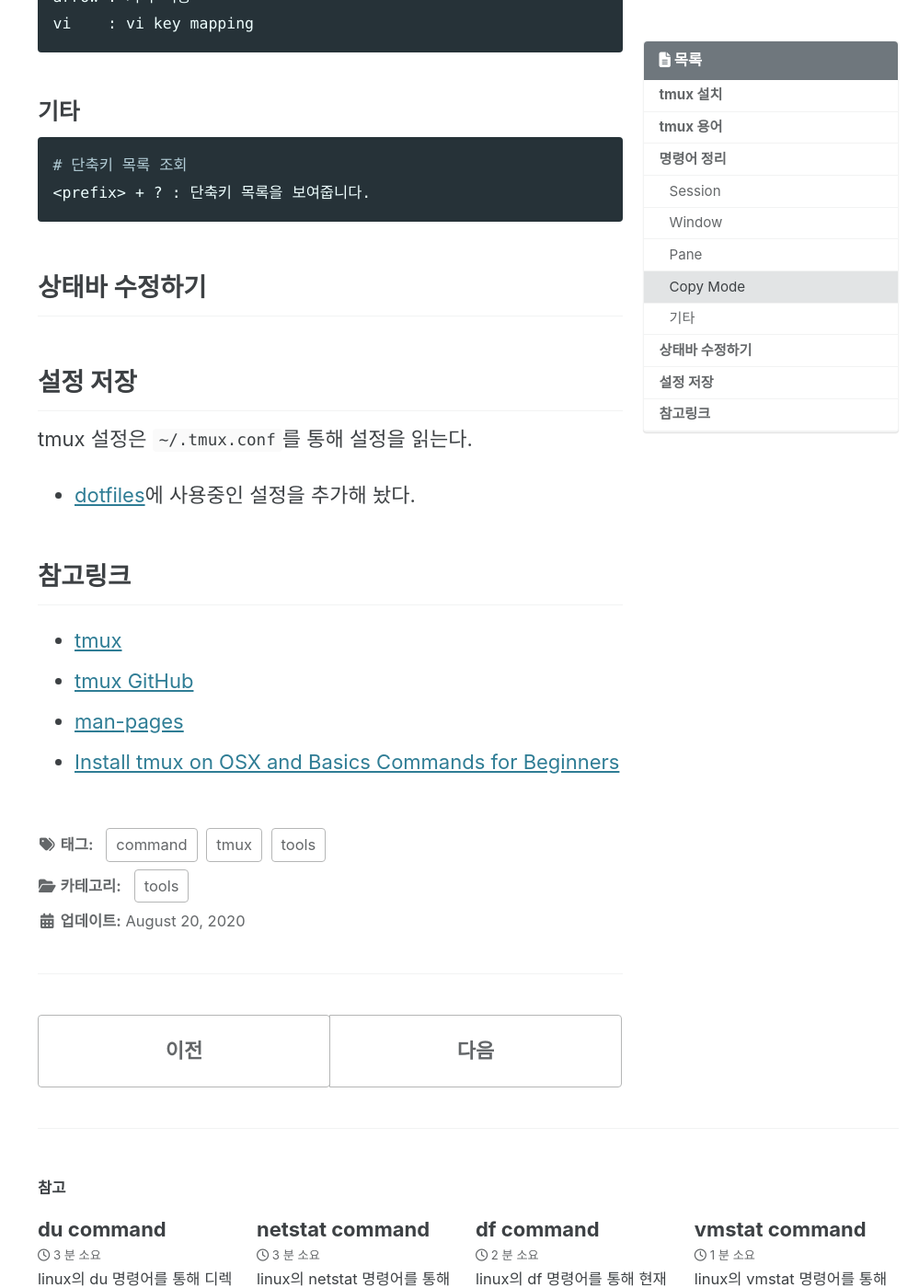
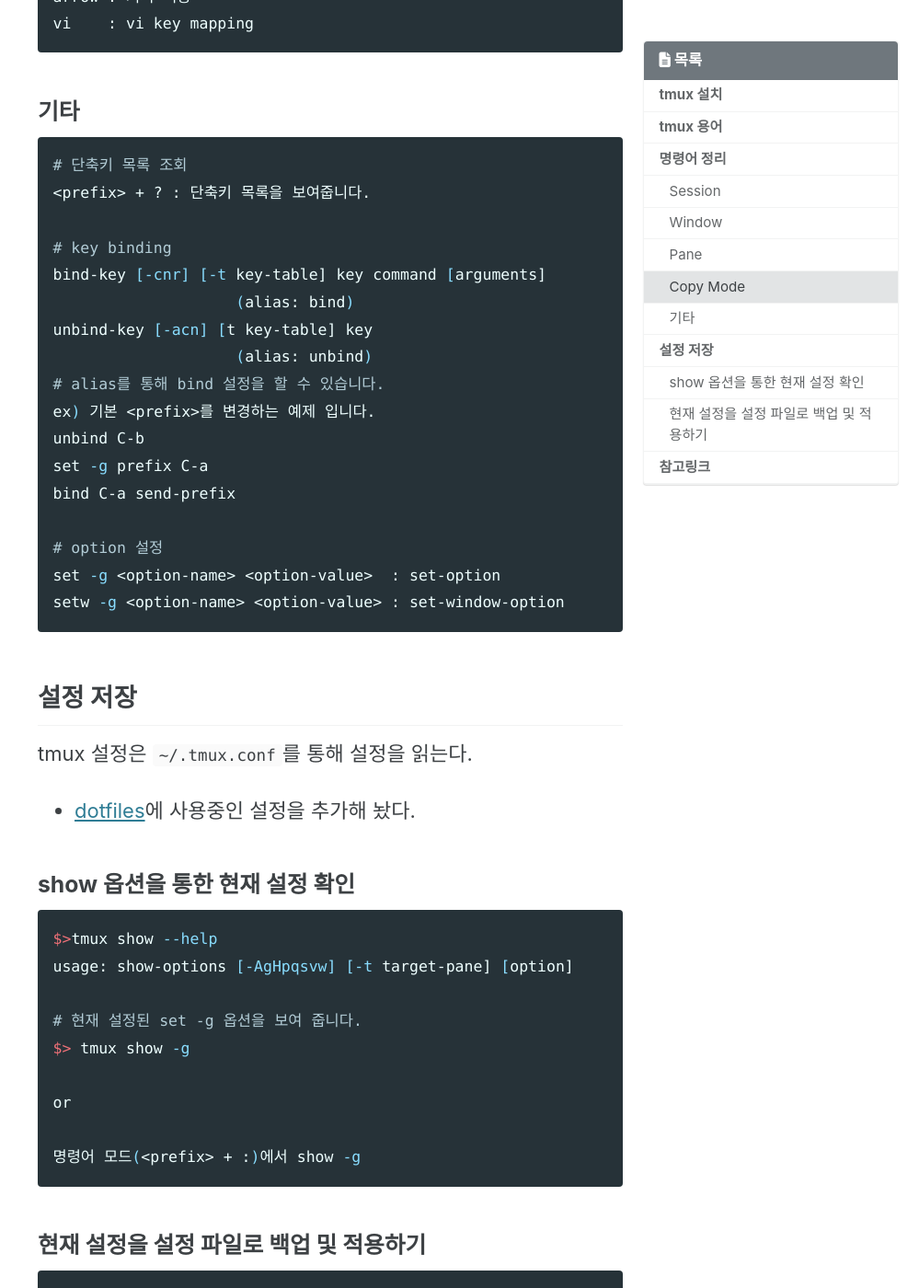
Before and after one commit to geeksaga/geeksaga.github, a Jekyll site: the page built from _posts/tools/2020-03-23-tmux.md, in a window 1280 px wide and 1400 px high, scrolled down 4780 px. Shown: the whole window at 92% size, without its empty margins (281-1280 px from the left). Built offline with Jekyll 4.4.1, drawn with Linux system fonts in a browser that asks for light colours; cached includes are drawn as plain includes; nearby versions of some CDN libraries; comment, search, counter and statistics services are not loaded; some of the changed text lies outside the part shown.

Commit message:
Update tmux post

````diff
--- a/_posts/tools/2020-03-23-tmux.md
+++ b/_posts/tools/2020-03-23-tmux.md
@@ -164,16 +164,52 @@ vi    : vi key mapping
 ```shell
 # 단축키 목록 조회
 <prefix> + ? : 단축키 목록을 보여줍니다.
+
+# key binding
+bind-key [-cnr] [-t key-table] key command [arguments]
+                    (alias: bind)
+unbind-key [-acn] [t key-table] key
+                    (alias: unbind)
+# alias를 통해 bind 설정을 할 수 있습니다.
+ex) 기본 <prefix>를 변경하는 예제 입니다.
+unbind C-b
+set -g prefix C-a
+bind C-a send-prefix
+
+# option 설정
+set -g <option-name> <option-value>  : set-option
+setw -g <option-name> <option-value> : set-window-option
 ```
-
-## 상태바 수정하기
-
 
 ## 설정 저장
 tmux 설정은 `~/.tmux.conf`를 통해 설정을 읽는다.
 
 
   - [dotfiles](https://github.com/geeksaga/dotfiles "dotfiles")에 사용중인 설정을 추가해 놨다.
+
+### show 옵션을 통한 현재 설정 확인
+```shell
+$>tmux show --help
+usage: show-options [-AgHpqsvw] [-t target-pane] [option]
+
+# 현재 설정된 set -g 옵션을 보여 줍니다.
+$> tmux show -g
+
+or
+
+명령어 모드(<prefix> + :)에서 show -g
+```
+### 현재 설정을 설정 파일로 백업 및 적용하기
+```shell
+$> tmux show -g | sed 's/^/set -g /' > ~/.tmux.current.conf
+
+# 백업한 파일을 적용하기 위해서는 source-file 옵션을 사용 합니다.
+$> tmux show source-file ~/.tmux.current.conf
+
+or
+
+명령어 모드(<prefix> + :)에서 source-file ~/.tmux.current.conf
+```
 
 
 ## 참고링크
@@ -182,8 +218,10 @@ tmux 설정은 `~/.tmux.conf`를 통해 설정을 읽는다.
 * [tmux GitHub][2]
 * [man-pages][3]
 * [Install tmux on OSX and Basics Commands for Beginners][4]
+* [TMUX Guide][5]
 
 [1]: https://github.com/tmux/tmux/wiki "tmux"
 [2]: https://github.com/tmux/tmux "tmux GitHub"
 [3]: http://man7.org/linux/man-pages/man1/tmux.1.html "man-pages"
 [4]: https://medium.com/@jeongwhanchoi/install-tmux-on-osx-and-basics-commands-for-beginners-be22520fd95e "Install tmux on OSX and Basics Commands for Beginners"
+[5]: https://tmuxguide.readthedocs.io/en/latest/index.html "TMUX Guide"
````
